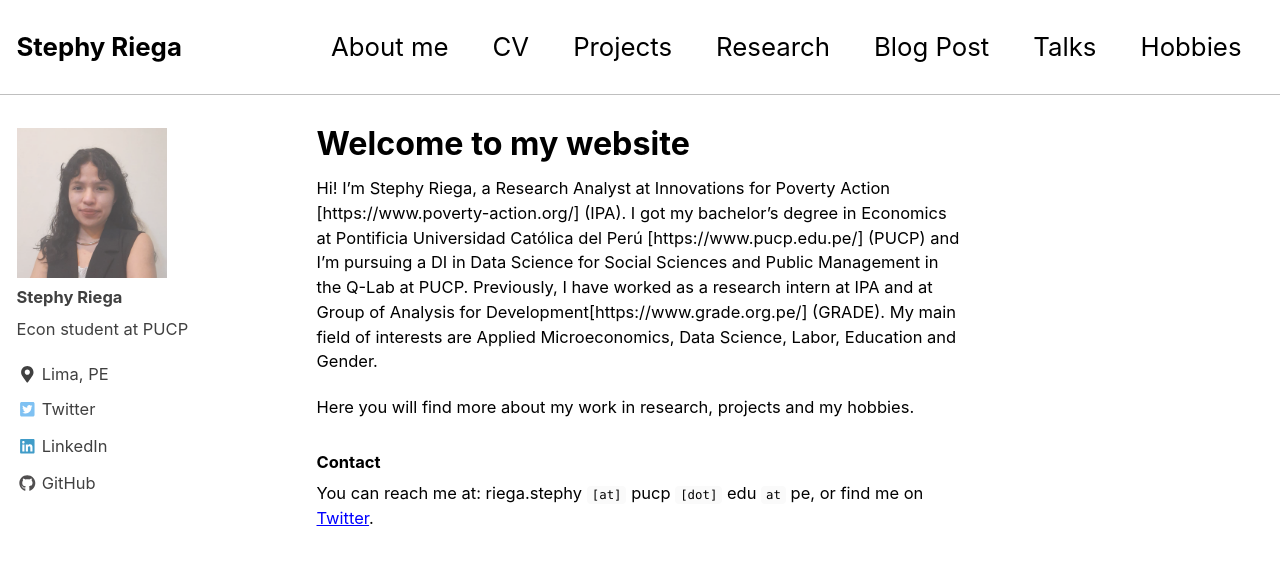
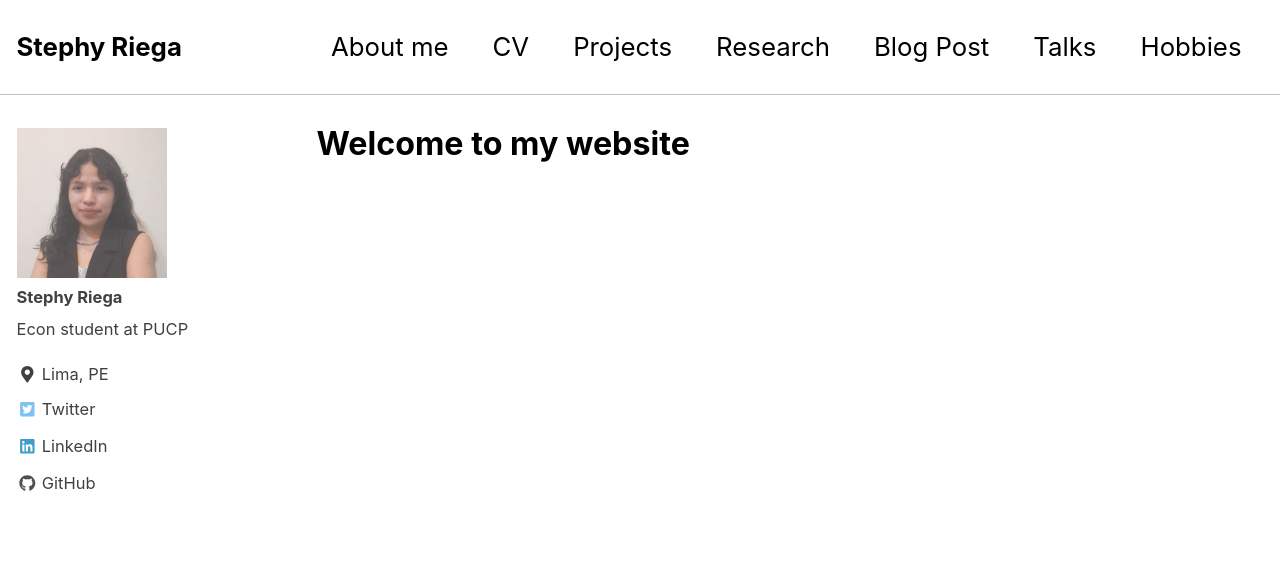
Before and after one commit to stephyriega/stephyriega.github.io, a Jekyll site: the page built from _pages/about.md, in a window 1280 px wide and 900 px high. Shown: the top 565 px of the window. Built offline with Jekyll 4.4.1, drawn with Linux system fonts in a browser that asks for light colours; nearby versions of some CDN libraries.

Commit message:
Update about.md

```diff
--- a/_pages/about.md
+++ b/_pages/about.md
@@ -7,11 +7,3 @@ redirect_from:
   - /about/
   - /about.html
 ---
-
-Hi! I'm Stephy Riega, a Research Analyst at Innovations for Poverty Action [https://www.poverty-action.org/] (IPA). I got my bachelor's degree in Economics at Pontificia Universidad Católica del Perú [https://www.pucp.edu.pe/] (PUCP) and I'm pursuing a DI in Data Science for Social Sciences and Public Management in the Q-Lab at PUCP. Previously, I have worked as a research intern at IPA and at Group of Analysis for Development[https://www.grade.org.pe/] (GRADE). My main field of interests are Applied Microeconomics, Data Science, Labor, Education and Gender.
-
-Here you will find more about my work in research, projects and my hobbies.
-
-
-### Contact
-You can reach me at: riega.stephy `[at]` pucp `[dot]` edu `at` pe, or find me on [Twitter](https://twitter.com/sriegae?t=-E5p7AOp4HKnJfDUdmgROQ&s=09).
```
